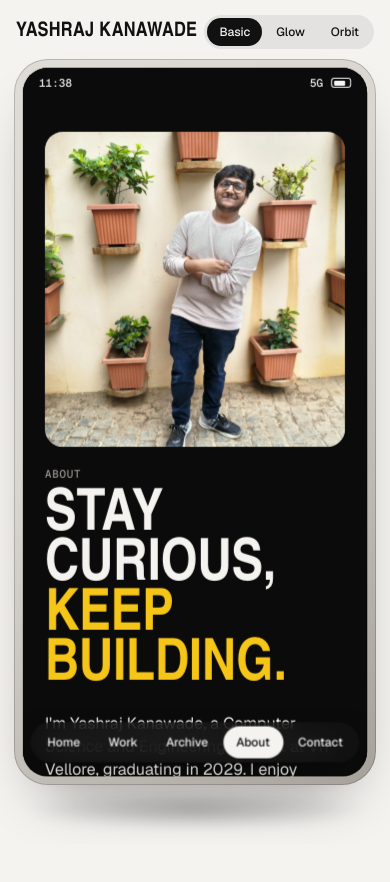
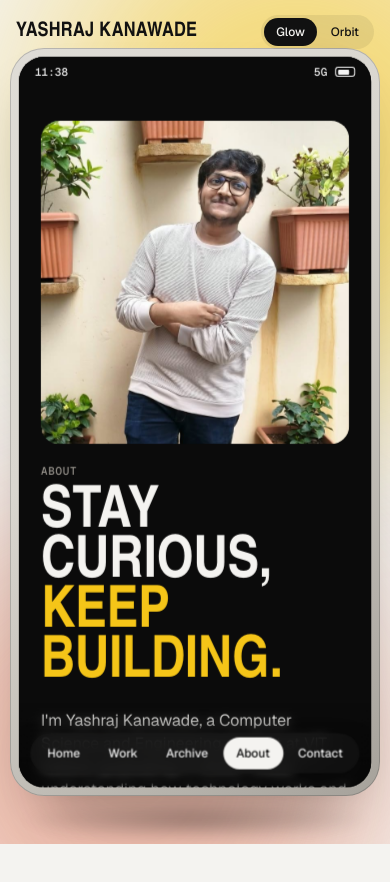
Before and after one commit to yashrajkanawade357/Portfolio_Website, a React (Vite) app: page /about in a window 390 px wide. Shown: the top 882 px of the page. Built offline with nearby package versions, Linux system fonts and the light colour scheme; a web font is replaced by a local one.

Commit message:
feat: bigger phone, Glow as default scene (Basic removed), tighter centred photos, nav fade, softer crease

```diff
--- a/src/components/Shell.tsx
+++ b/src/components/Shell.tsx
@@ -8,7 +8,7 @@ import { person } from "../data"
 import { useClock } from "./ui"
 
 /* ── settings the visitor can change ─────────────────────────────── */
-const SCENES = [["basic", "Basic"], ["glow", "Glow"], ["orbit", "Orbit"]] as const
+const SCENES = [["glow", "Glow"], ["orbit", "Orbit"]] as const
 type Scene = (typeof SCENES)[number][0]
 const FINISHES = {
   titanium: { frame: "#d9d6cf", edge: "#a6a29b", label: "Titanium" },
@@ -45,12 +45,12 @@ function useViewport() {
 function geometry(w: number, h: number) {
   const portrait = w < 760 || w / h < 0.9
   if (portrait) {
-    const W = Math.round(Math.min(430, w - 28))
-    const H = Math.round(Math.min(h - 118, W * 2.05))
+    const W = Math.round(Math.min(460, w - 20))
+    const H = Math.round(Math.min(h - 96, W * 2.1))
     return { portrait, W, H, b: 9, r: 34 }
   }
-  const W = Math.round(Math.min(1160, w * 0.86, (h - 150) / 0.66))
-  return { portrait, W, H: Math.round(W * 0.66), b: 12, r: 30 }
+  const W = Math.round(Math.min(1300, w * 0.92, (h - 120) / 0.64))
+  return { portrait, W, H: Math.round(W * 0.64), b: 12, r: 30 }
 }
 
 const clamp = (v: number, a = 0, b = 1) => Math.min(b, Math.max(a, v))
@@ -63,7 +63,7 @@ export default function Shell({ children }: { children: ReactNode }) {
   const vp = useViewport()
   const g = geometry(vp.w, vp.h)
   const reduce = useReducedMotion()
-  const [scene, setScene] = useStored<Scene>("yk-scene", "basic", SCENES.map((s) => s[0]))
+  const [scene, setScene] = useStored<Scene>("yk-scene", "glow", SCENES.map((s) => s[0]))
   const [finish, setFinish] = useStored<Finish>("yk-finish", "titanium", Object.keys(FINISHES))
 
   const sw = g.W - 2 * g.b
@@ -201,6 +201,7 @@ export default function Shell({ children }: { children: ReactNode }) {
               </motion.div>
               {!g.portrait && <div className="crease" />}
               <StatusBar />
+              <div className="screen-fade" />
               <ScreenNav pathname={pathname} />
             </motion.div>
 
--- a/src/pages/About.tsx
+++ b/src/pages/About.tsx
@@ -8,7 +8,7 @@ export default function About() {
   return (
     <>
       <section className="sec dark about-hero">
-        <figure><img src="/media/photos/about-arms-crossed.jpg" alt="Yashraj Kanawade standing with arms crossed by a wall of potted plants" /></figure>
+        <figure><img src="/media/photos/about-hero.jpg" alt="Yashraj Kanawade standing with arms crossed by a wall of potted plants" /></figure>
         <div>
           <p className="label muted">About</p>
           <h1 className="display">Stay curious,<br /><span className="accent">keep building.</span></h1>
--- a/src/pages/Contact.tsx
+++ b/src/pages/Contact.tsx
@@ -38,7 +38,7 @@ export default function Contact() {
             <p className="label muted">Contact</p>
             <h1 className="display">Let's build something <span style={{ color: "#c79d00" }}>useful.</span></h1>
             <div className="row">
-              <a className="email" href={`mailto:${person.email}`}>{person.email}</a>
+              <a className="email" href={`mailto:${person.email}`}>{person.email.split("@")[0]}<wbr />@{person.email.split("@")[1]}</a>
               <button className="btn btn-ghost" onClick={copy} style={{ padding: "8px 14px" }}>{copied ? "Copied ✓" : "Copy"}</button>
             </div>
             <div className="row" style={{ marginTop: 18 }}>
@@ -65,7 +65,7 @@ export default function Contact() {
               </form>
             )}
           </div>
-          <figure className="contact-photo"><img src="/media/photos/contact-welcome.jpg" alt="Yashraj Kanawade with arms open, smiling" /></figure>
+          <figure className="contact-photo"><img src="/media/photos/contact-hero.jpg" alt="Yashraj Kanawade with arms open, smiling" /></figure>
         </div>
       </section>
       <Foot />
--- a/src/styles.css
+++ b/src/styles.css
@@ -90,7 +90,7 @@ button { font: inherit; color: inherit; background: none; border: 0; cursor: poi
 .screen { position: absolute; overflow: clip; background: var(--screen); transform: translateZ(2px); }
 .screen-content { position: absolute; left: 0; top: 0; width: 100%; container-type: inline-size; container-name: screen; }
 .crease { position: absolute; top: 0; bottom: 0; left: 50%; width: 22px; translate: -50% 0; pointer-events: none; z-index: 5;
-  background: linear-gradient(90deg, transparent, rgba(255,255,255,.05) 40%, rgba(0,0,0,.18) 50%, rgba(255,255,255,.04) 60%, transparent); }
+  background: linear-gradient(90deg, transparent, rgba(255,255,255,.025) 42%, rgba(0,0,0,.07) 50%, rgba(255,255,255,.02) 58%, transparent); }
 .statusbar {
   position: absolute; inset: 0 0 auto 0; height: 30px; z-index: 6; display: flex; align-items: center; justify-content: space-between;
   padding: 0 16px; font: 500 11px var(--mono); color: #fff; mix-blend-mode: difference; pointer-events: none;
@@ -98,6 +98,10 @@ button { font: inherit; color: inherit; background: none; border: 0; cursor: poi
 .statusbar .bat { display: inline-block; width: 20px; height: 10px; border: 1.5px solid currentColor; border-radius: 3px; margin-left: 8px; position: relative; vertical-align: -1px; }
 .statusbar .bat::after { content: ""; position: absolute; inset: 1.5px 5px 1.5px 1.5px; background: currentColor; border-radius: 1px; }
 
+.screen-fade { position: absolute; inset: auto 0 0 0; height: 84px; z-index: 6; pointer-events: none;
+  background: linear-gradient(180deg, rgba(0,0,0,0), rgba(0,0,0,.18));
+  backdrop-filter: blur(6px); -webkit-backdrop-filter: blur(6px);
+  mask-image: linear-gradient(180deg, transparent, #000 70%); -webkit-mask-image: linear-gradient(180deg, transparent, #000 70%); }
 .screen-nav {
   position: absolute; left: 50%; bottom: 14px; translate: -50% 0; z-index: 7; display: flex; gap: 2px; padding: 4px;
   border-radius: 999px; background: rgba(20,20,20,.72); backdrop-filter: blur(14px); -webkit-backdrop-filter: blur(14px);
@@ -158,11 +162,11 @@ button { font: inherit; color: inherit; background: none; border: 0; cursor: poi
 .link-arrow { font-size: 14px; font-weight: 600; border-bottom: 1px solid currentColor; padding-bottom: 2px; }
 
 /* intro */
-.intro { display: grid; grid-template-columns: 1.15fr 1fr; gap: max(20px, 4cqw); align-items: end; padding-top: max(64px, 7cqw); }
+.intro { display: grid; grid-template-columns: 1.15fr 1fr; gap: max(20px, 4cqw); align-items: center; padding-top: max(64px, 7cqw); }
 .hero-name { font-size: max(64px, 12.5cqw); margin: 14px 0 18px; }
 .intro .row { margin-top: 26px; }
 .intro-photo { border-radius: 18px; overflow: hidden; aspect-ratio: 4 / 5; }
-.intro-photo img { width: 100%; height: 100%; object-fit: cover; }
+.intro-photo img { width: 100%; height: 100%; object-fit: cover; object-position: 50% 25%; }
 
 /* numbers */
 .numbers { display: grid; grid-template-columns: repeat(4, 1fr); gap: 18px; }
@@ -230,9 +234,9 @@ button { font: inherit; color: inherit; background: none; border: 0; cursor: poi
 .lightbox button.close { position: fixed; top: 16px; right: 16px; padding: 10px 14px; border-radius: 999px; background: #fff; color: var(--ink); font-weight: 600; font-size: 13px; }
 
 /* about */
-.about-hero { display: grid; grid-template-columns: 1fr 1.1fr; gap: max(20px, 4cqw); align-items: end; padding-top: max(64px, 7cqw); }
+.about-hero { display: grid; grid-template-columns: 1fr 1.1fr; gap: max(20px, 4cqw); align-items: center; padding-top: max(64px, 7cqw); }
 .about-hero figure { border-radius: 18px; overflow: hidden; aspect-ratio: 4 / 5; }
-.about-hero figure img { width: 100%; height: 100%; object-fit: cover; }
+.about-hero figure img { width: 100%; height: 100%; object-fit: cover; object-position: 50% 20%; }
 .about-hero h1 { font-size: max(58px, 10cqw); margin: 12px 0 18px; }
 .essay { display: grid; gap: 4px; }
 .essay > div { display: grid; grid-template-columns: 1fr 2fr; gap: 16px; padding: 18px 0; border-top: 1px solid var(--line); }
@@ -241,7 +245,7 @@ button { font: inherit; color: inherit; background: none; border: 0; cursor: poi
 /* contact */
 .contact-grid { display: grid; grid-template-columns: 1.2fr 1fr; gap: max(20px, 4cqw); align-items: start; }
 .contact h1 { font-size: max(58px, 10.5cqw); margin: 14px 0 22px; }
-.email { font-size: max(20px, 2.6cqw); font-weight: 600; word-break: break-all; }
+.email { font-size: max(19px, 2.6cqw); font-weight: 600; overflow-wrap: anywhere; }
 .form { display: grid; gap: 12px; margin-top: 8px; }
 .form label { display: grid; gap: 6px; }
 .form input, .form textarea { font: inherit; font-size: 15px; padding: 12px 14px; border-radius: 12px; border: 0; background: var(--paper); box-shadow: inset 0 0 0 1px var(--line); color: var(--ink); }
@@ -249,7 +253,7 @@ button { font: inherit; color: inherit; background: none; border: 0; cursor: poi
 .form .ok { padding: 14px; border-radius: 12px; background: #e7f6ec; color: #145c2c; font-weight: 500; }
 .form .err { color: #a3261a; font-size: 13px; }
 .contact-photo { border-radius: 18px; overflow: hidden; aspect-ratio: 3 / 4; }
-.contact-photo img { width: 100%; height: 100%; object-fit: cover; }
+.contact-photo img { width: 100%; height: 100%; object-fit: cover; object-position: 50% 20%; }
 
 /* the screen is narrow (phone, or a small window): one column */
 @container screen (max-width: 640px) {
```
Also changed, not shown: public/media/photos/about-hero.jpg (added), public/media/photos/contact-hero.jpg (added).
